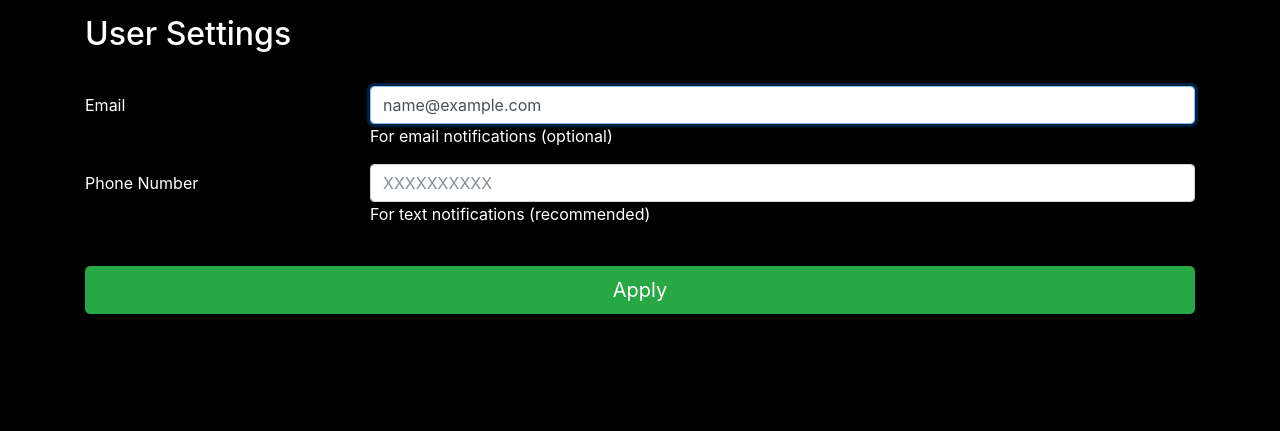
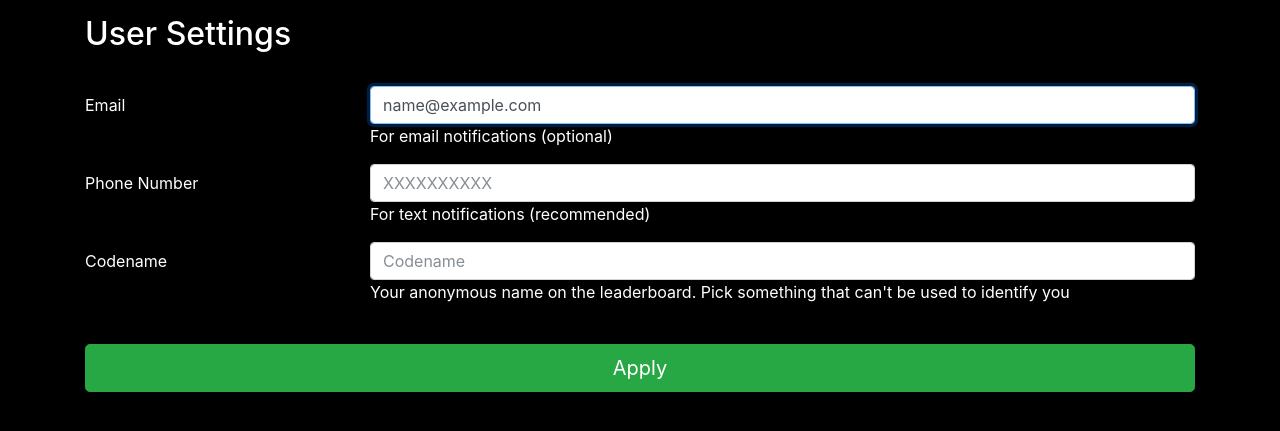
Before and after one commit to kaliqwang/Survivor, a Django app: page /user-update/ in a window 1280 px wide. Shown: the part 56-487 px from the top of the page. Run offline with Django 3.2, Linux system fonts and the light colour scheme; the visitor is signed in with stand-in values (Sample User, id 1); some libraries are stand-ins or nearby versions.

Commit message:
added support for user codenames; user codenames are displayed on leaderboards

```diff
--- a/main/forms.py
+++ b/main/forms.py
@@ -36,9 +36,6 @@ class UserForm(ModelForm):
             'password': PasswordInput(attrs={'class': 'form-control', 'placeholder': 'Password'}),
             'email': EmailInput(attrs={'class': 'form-control', 'placeholder': 'Email'}),
         }
-        help_texts = {
-            'username': 'This is your secret codename. Pick something that cannot be used to identify you.',
-        }
 
     def clean(self, *args, **kwargs):
         self.cleaned_data['first_name'] = self.data['first_name'].capitalize()
@@ -50,12 +47,14 @@ class UserProfileForm(ModelForm):
 
     class Meta:
         model = UserProfile
-        fields = ('phone_num',)
+        fields = ('phone_num', 'codename')
         widgets = {
             'phone_num': TextInput(attrs={'class': 'form-control', 'placeholder': 'XXXXXXXXXX', 'type': 'tel', 'autofocus': 'autofocus'}),
+            'codename': TextInput(attrs={'class': 'form-control', 'placeholder': 'Codename'}),
         }
         help_texts = {
             'phone_num': 'For text notifications (recommended)',
+            'codename': "Your anonymous name on the leaderboard. Pick something that can't be used to identify you",
         }
 
     def __init__(self, user=None, *args, **kwargs):
@@ -66,7 +65,7 @@ class UserProfileForm(ModelForm):
 class UserUpdateForm(forms.Form):
     email = forms.EmailField(required=False, help_text='For email notifications (optional)', widget=EmailInput(attrs={'class': 'form-control', 'placeholder': 'Email', 'autofocus': 'autofocus'}))
     phone_num = forms.CharField(label='Phone Number', required=False, validators=[phone_validator], help_text='For text notifications (recommended)', widget=TextInput(attrs={'class': 'form-control', 'placeholder': 'XXXXXXXXXX', 'type': 'tel'}))
-
+    codename = forms.CharField(required=True, help_text="Your anonymous name on the leaderboard. Pick something that can't be used to identify you", widget=TextInput(attrs={'class': 'form-control', 'placeholder': 'Codename'}))
 
 class LoginForm(forms.Form):
     username = forms.CharField(widget=TextInput(attrs={'class': 'form-control', 'placeholder': 'Username', 'autofocus': 'autofocus'}))
--- a/main/models.py
+++ b/main/models.py
@@ -134,6 +134,7 @@ class SingletonModel(models.Model):
 class UserProfile(models.Model):
     user = models.OneToOneField(User, related_name='profile', on_delete=models.CASCADE)
     phone_num = models.CharField(validators=[phone_validator], max_length=10)  # TODO: unique=True
+    codename = models.CharField(max_length=50)
     # image_url = models.URLField('Image URL')
 
     def __str__(self):
--- a/main/templates/main/index.html
+++ b/main/templates/main/index.html
@@ -130,7 +130,7 @@
       <!--TODO: good way of displaying alive vs dead-->
       <div class="row text-center">
         <div class="col">
-          {{ player.user.username }}
+          {{ player.user.profile.codename }}
         </div>
         <div class="col">
           {{ player.num_kills_copy }}
--- a/main/templates/main/user_update.html
+++ b/main/templates/main/user_update.html
@@ -31,6 +31,15 @@
       </div>
     </div>
 
+  <div class="row form-group">
+      <label for="{{ form.codename.id_for_label }}" class="col-sm-3 col-form-label">{{ form.codename.label }}</label>
+      <div class="col-sm-9">
+        <div class="{% if form.codename.errors %}form-error{% endif %}">{{ form.codename }}</div>
+        {{ form.codename.help_text }}
+        {{ form.codename.errors }}
+      </div>
+    </div>
+
     <br>
 
     <button class="btn btn-lg btn-success btn-block" type="submit">Apply</button>
--- a/main/views.py
+++ b/main/views.py
@@ -116,13 +116,14 @@ def user_update(request):
             user = request.user
             user.email = form.cleaned_data['email']
             user.profile.phone_num = form.cleaned_data['phone_num']
+            user.profile.codename = form.cleaned_data['codename']
             user.save()
             user.profile.save()
             messages.add_message(request, messages.INFO, "Successfully updated user", extra_tags='success')
             return HttpResponseRedirect(reverse('index'))
     else:
         user = request.user
-        form = UserUpdateForm(initial={'phone_num': user.profile.phone_num, 'email': user.email})
+        form = UserUpdateForm(initial={'email': user.email, 'phone_num': user.profile.phone_num, 'codename': user.profile.codename})
 
     context = {
         'form': form,
```
Also changed, not shown: main/templates/main/register.html (+9 -0 lines), main/migrations/0004_userprofile_codename.py (added).
